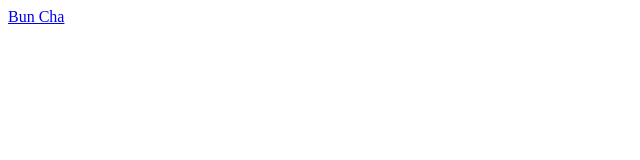
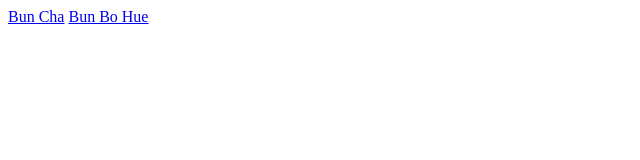
Before and after one commit to Daniel-Thanh/odin_recipes, a plain HTML site: page index.html in a window 1280 px wide. Shown: the whole page, without its empty margins (0-640 px from the left). Drawn offline with Linux system fonts and the light colour scheme.

Commit message:
Add link to Bun Bo Hue recipe

```diff
--- a/index.html
+++ b/index.html
@@ -6,6 +6,7 @@
     <title>Odin Recipes</title>
 
     <a href="recipes/bun_cha.html">Bun Cha</a>
+    <a href="recipes/bun_bo_hue.html">Bun Bo Hue</a>
 </head>
 <body>
 
```
